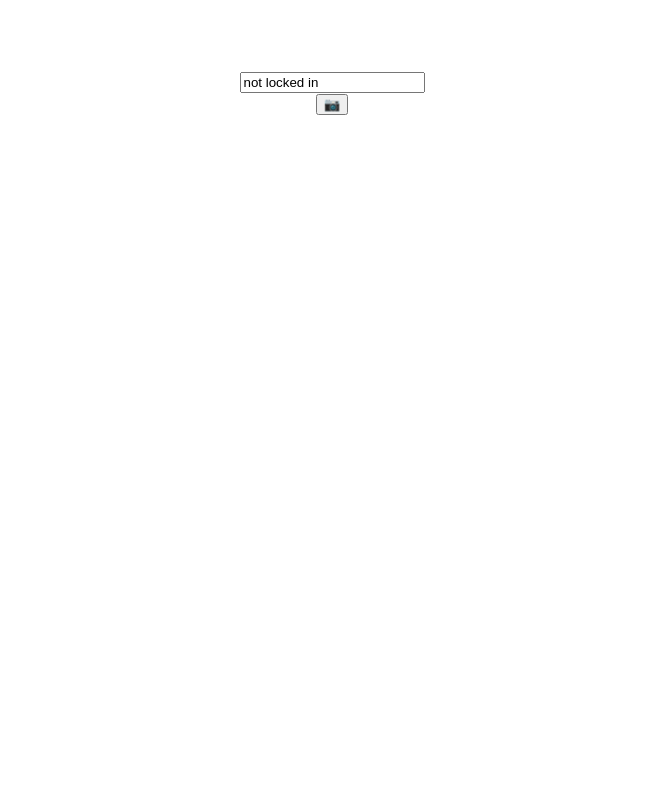
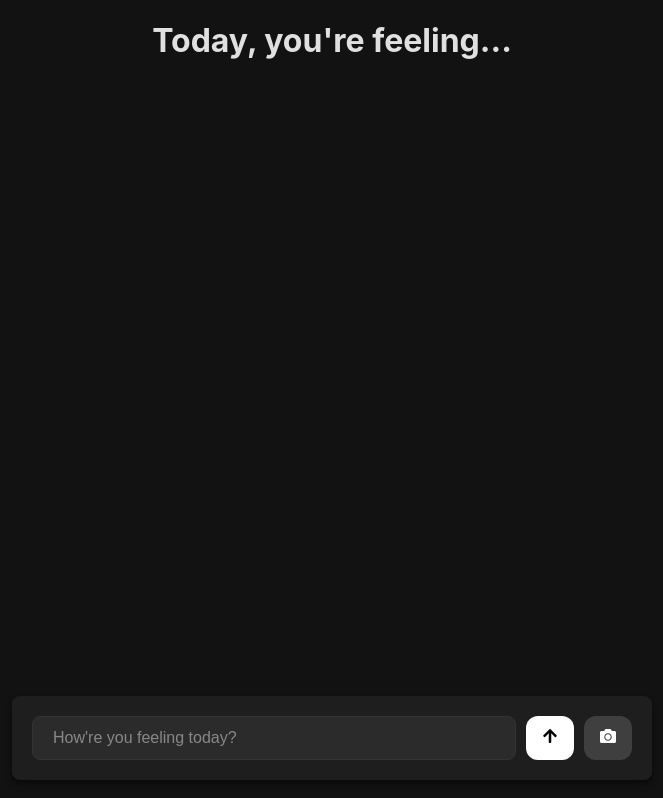
Before and after one commit to asappayani/harmoniq, a React (Create React App) app in the folder front-end/: page / in a window 1280 px wide. Shown: the whole page, without its empty margins (308-971 px from the left). Built offline with nearby package versions, Linux system fonts and the light colour scheme.

Commit message:
styled front end, cleaned up jsx code

```diff
--- a/front-end/package.json
+++ b/front-end/package.json
@@ -7,6 +7,7 @@
     "cra-template": "1.2.0",
     "react": "^19.0.0",
     "react-dom": "^19.0.0",
+    "react-icons": "^5.4.0",
     "react-scripts": "5.0.1",
     "socket.io-client": "^4.8.1"
   },
--- a/front-end/public/index.html
+++ b/front-end/public/index.html
@@ -4,6 +4,7 @@
     <meta charset="utf-8" />
     <meta name="viewport" content="width=device-width, initial-scale=1" />
     <meta name="theme-color" content="#000000" />
+    <link href="https://fonts.googleapis.com/css2?family=Roboto:wght@400;600&display=swap" rel="stylesheet">
     <title>React App</title>
   </head>
   <body>
--- a/front-end/src/App.js
+++ b/front-end/src/App.js
@@ -19,14 +19,19 @@ function App() {
   }, []);
 
   const toggleCamera = () => {
-    setCamVisible(prevState => !prevState);
+    if (camVisible) {
+      setCamVisible(false);
+    } else {
+      setCamVisible(true);
+    }
+
   };
 
   return (
     <div className="App">
-      <CamFeed socket={socketRef} camVisible={camVisible} setMood={setMood} />
-      <h1>{mood}</h1>
-      <ChatBox toggleCamera={toggleCamera}/>
+      <h1 className='Emotion'>Today, you're feeling{mood ? ` ${mood}!` : "..."}</h1>
+      <CamFeed socket={socketRef} camVisible={camVisible} setMood={setMood} toggleCamera={toggleCamera}/>
+      <ChatBox toggleCamera={toggleCamera} setMood={setMood} />
     </div>
   );
 }
--- a/front-end/src/CamButton.js
+++ b/front-end/src/CamButton.js
@@ -1,9 +1,12 @@
 import React, { useState } from 'react';
+import { FaCamera } from "react-icons/fa";
 
 function CamButton({ toggleCamera }) {
     return (
-        <div>
-            <button onClick={toggleCamera}>📷</button>
+        <div className='CamButton'>
+            <button onClick={toggleCamera}>
+                <FaCamera />
+            </button>
         </div>
     );
 }
--- a/front-end/src/ChatBox.js
+++ b/front-end/src/ChatBox.js
@@ -1,9 +1,10 @@
 import React, { useState, useEffect, useRef } from 'react';
 import axios from 'axios';
 import CamButton from './CamButton.js';
+import { FaArrowUp } from "react-icons/fa";
 
-function ChatBox({toggleCamera}) {
-    const [text, setText] = useState('not locked in'); // state of the input field
+function ChatBox({ toggleCamera, setMood }) {
+    const [text, setText] = useState(); // state of the input field
 
     const handleInputChange = (e) => { // update the state of the input field whenever its typed in
         setText(e.target.value);
@@ -13,7 +14,13 @@ function ChatBox({toggleCamera}) {
         e.preventDefault();
 
         try {
-            await axios.post('http://localhost:5000/chat', {text});
+            const response = await axios.post('http://localhost:5000/chat', { text }, {
+                headers: {
+                  'Content-Type': 'application/json'  // ensure the content type is set correctly
+                  }
+            });
+            const detectedEmotion = response.data.emotion;
+            setMood(detectedEmotion);
             setText('');
 
         } catch (error) {
@@ -22,15 +29,21 @@ function ChatBox({toggleCamera}) {
     }
 
   return (
-    <div>
+    <div className="ChatBox">
         <form onSubmit={handleSubmit}>
-            <input
-                type="text"
-                value={text}
-                onChange={handleInputChange}
-                placeholder="How're you feeling today?" />
+            <div className='input-button-wrapper'>
+                <input
+                    type="text"
+                    value={text}
+                    onChange={handleInputChange}
+                    placeholder="How're you feeling today?" />
+                <button type="submit">
+                    <FaArrowUp style={{color: 'black'}}/>
+                </button>
+                <CamButton toggleCamera={toggleCamera}/>
+            </div>
         </form>
-        <CamButton toggleCamera={toggleCamera}/>
+
     </div>
   );
 }
--- a/front-end/src/camFeed.js
+++ b/front-end/src/camFeed.js
@@ -1,12 +1,12 @@
 import React, { useState, useEffect, useRef, use } from 'react';
 import io from "socket.io-client";
 
-function CamFeed({ socket, camVisible, setMood }) {
+function CamFeed({ socket, camVisible, setMood, toggleCamera }) {
     const videoRef = useRef(null);
     const canvasRef = useRef(null);
     const [cameraOn, setCameraOn] = useState(false);
 
-    const startLiveCamera = async () => { // Start the camera feed
+    const startLiveCamera = async () => { // start the camera feed
         try {
           const stream = await navigator.mediaDevices.getUserMedia({ video: true });
           if (videoRef.current) {
@@ -17,18 +17,18 @@ function CamFeed({ socket, camVisible, setMood }) {
         }
       };
 
-    const stopLiveCamera = () => { // Stop the camera feed
+    const stopLiveCamera = () => { // stop the camera feed
       if (videoRef.current) {
         const stream = videoRef.current.srcObject;
         if (stream) {
           const tracks = stream.getTracks();
           tracks.forEach(track => track.stop());
-          videoRef.current.srcObject = null;  // Disconnect the video feed
+          videoRef.current.srcObject = null;  // disconnect the video feed
         }
       }
     };
 
-    const captureFrame = () => { // Capture a frame from the camera feed and send it to the backend for emotion detection
+    const captureFrame = () => { // capture a frame from the camera feed and send it to the backend for emotion detection
       const video = videoRef.current;
       const canvas = canvasRef.current;
       const context = canvas.getContext('2d');
@@ -38,7 +38,7 @@ function CamFeed({ socket, camVisible, setMood }) {
       socket.current.emit('send_frame', { image: base64Image});
     };
 
-    useEffect(() => { // Start the camera feed and set up the WebSocket connection when the component mounts
+    useEffect(() => { // start the camera feed and set up the WebSocket connection when the component mounts
       if (camVisible) {
         startLiveCamera();
         setCameraOn(true);
@@ -54,9 +54,10 @@ function CamFeed({ socket, camVisible, setMood }) {
 
         const timeoutId = setTimeout(() => {
           stopLiveCamera();
-          setCameraOn(false);
           socket.current.disconnect();
           clearInterval(interval);
+          setCameraOn(false);
+          toggleCamera();
         }, 5000);
 
         return () => {
@@ -71,7 +72,7 @@ function CamFeed({ socket, camVisible, setMood }) {
     }, [socket, camVisible, setMood]);
 
     return ( // Display the camera feed
-        <div className="cameraBox">
+        <div className={`cameraBox ${cameraOn ? 'cameraBox--visible' : ''}`}>
           {cameraOn && (
             <>
               <video className="cameraFeed" ref={videoRef} autoPlay playsInline></video>
--- a/front-end/src/index.css
+++ b/front-end/src/index.css
@@ -1,34 +1,157 @@
 body {
   margin: 0;
-  font-family: -apple-system, BlinkMacSystemFont, 'Segoe UI', 'Roboto', 'Oxygen',
-    'Ubuntu', 'Cantarell', 'Fira Sans', 'Droid Sans', 'Helvetica Neue',
-    sans-serif;
+  font-family: -apple-system, BlinkMacSystemFont, 'Segoe UI', 'Oxygen',
+    'Ubuntu', 'Cantarell', 'Fira Sans', 'Droid Sans', 'Helvetica Neue', sans-serif;
   -webkit-font-smoothing: antialiased;
   -moz-osx-font-smoothing: grayscale;
+  background-color: #121212;
+  color: #e0e0e0;
+  display: flex;
+  flex-direction: column;
+  min-height: 100vh;
+  opacity: 0;
+  animation: fadeIn 1.5s forwards ease-out;
 }
 
-code {
-  font-family: source-code-pro, Menlo, Monaco, Consolas, 'Courier New',
-    monospace;
+@keyframes fadeIn {
+  to {
+    opacity: 1;
+  }
+}
+
+h1, p, div, button {
+  transition: all 0.3s ease-in-out;
+}
+
+.ChatBox {
+  width: 100%;
+  max-width: 600px;
+  margin: 0 auto;
+  padding: 20px;
+  background-color: #1e1e1e;
+  border-radius: 8px;
+  box-shadow: 0 4px 6px rgba(0, 0, 0, 0.5);
+  position: fixed;
+  bottom: 20px;
+  left: 50%;
+  transform: translateX(-50%);
+  z-index: 100;
+}
+
+.input-button-wrapper {
+  display: flex;
+  align-items: center;
+  width: 100%;
+  gap: 10px;
+  flex-wrap: wrap;
+}
+
+/* Style for the input field */
+input[type="text"] {
+  flex: 1; /* Take up remaining space */
+  padding: 12px 20px;
+  font-size: 16px;
+  border: 1px solid #333; /* Dark border */
+  border-radius: 8px;
+  box-sizing: border-box;
+  background-color: #2b2b2b; /* Slightly lighter than background */
+  color: #e0e0e0; /* Light text color */
+}
+
+input[type="text"]::placeholder {
+  color: #888; /* Subtle placeholder color */
+}
+
+input[type="text"]:focus {
+  border-color: #ffffff; /* Accent color for focus */
+  outline: none;
+}
+
+/* Style for the submit button */
+button[type="submit"] {
+  padding: 12px 16px;
+  font-size: 16px;
+  background-color: #ffffff; /* Accent color for the button */
+  color: white;
+  border: none;
+  border-radius: 12px;
+  cursor: pointer;
+  white-space: nowrap;
+  transition: background-color 0.3s ease;
+}
+
+button[type="submit"]:hover {
+  background-color: #2f7ee4; /* Slightly darker green */
+}
+
+.CamButton button {
+  padding: 12px 16px;
+  font-size: 16px;
+  background-color: #3e3f3e; /* Accent color */
+  color: white;
+  border: none;
+  border-radius: 12px;
+  cursor: pointer;
+  white-space: nowrap;
+  transition: background-color 0.3s ease;
+}
+
+.CamButton button:hover {
+  background-color: #ff0000;
 }
 
 .App {
   text-align: center;
+  flex-grow: 1;
 }
 
 .cameraBox {
-  padding-top: 50px;
+  position: fixed;
+  top: 50%;
+  left: 50%;
+  transform: translate(-50%, -50%);
+  z-index: 1000;
+  opacity: 0;
+  pointer-events: none;
+  transition: opacity 0.5s ease, transform 0.5s ease;
 }
 
-.cameraFeed {
-  border: '1px solid black';
-  width: '320px';
-  height: '240px';
-  transform: scaleX(-1);
+.cameraBox--visible {
+  opacity: 1; /* Show the camera box */
+  pointer-events: auto; /* Enable interaction */
+  transform: translate(-50%, -50%) scale(1.1); /* Slight zoom effect for cleaner appearance */
 }
 
-.cameraCanvas{
-  width: '320px';
-  height: '240px';
-  display: none;
+.cameraBox--visible::before {
+  content: '';
+  position: absolute;
+  top: 0;
+  left: 0;
+  width: 100%;
+  height: 100%;
+  background: rgba(0, 0, 0, 0.5);
+  border-radius: 8px;
 }
+
+/* Styling for the camera feed */
+.cameraFeed {
+  width: 400px; /* Increase the size */
+  height: 300px; /* Adjust for height */
+  border-radius: 8px; /* Rounded corners for a softer look */
+  box-shadow: 0 4px 8px rgba(0, 0, 0, 0.3); /* Add shadow for depth */
+  border: 2px solid #333; /* Subtle border for neatness */
+  transform: scaleX(-1); /* Keep the camera feed inverted */
+}
+
+/* When camera feed is hidden, it fades out */
+.cameraFeed.hidden {
+  opacity: 0;
+  transform: scaleX(-1) scale(0.9); /* Optional: shrink slightly */
+}
+
+/* Hiding canvas for processing frames */
+.cameraCanvas {
+  width: 400px;
+  height: 300px;
+  display: none; /* Hide canvas */
+}
```
Also changed, not shown: 1 other file (tests, documents, lock files or other folders).
